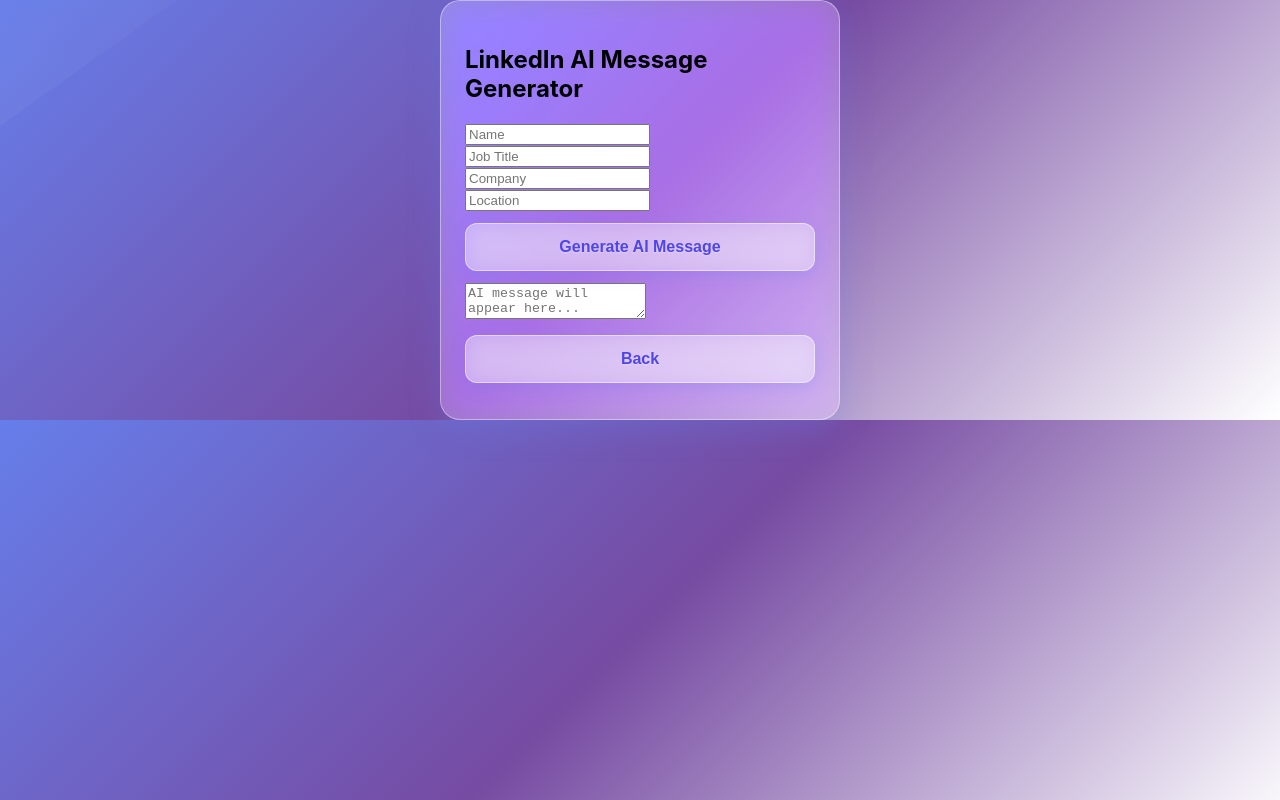
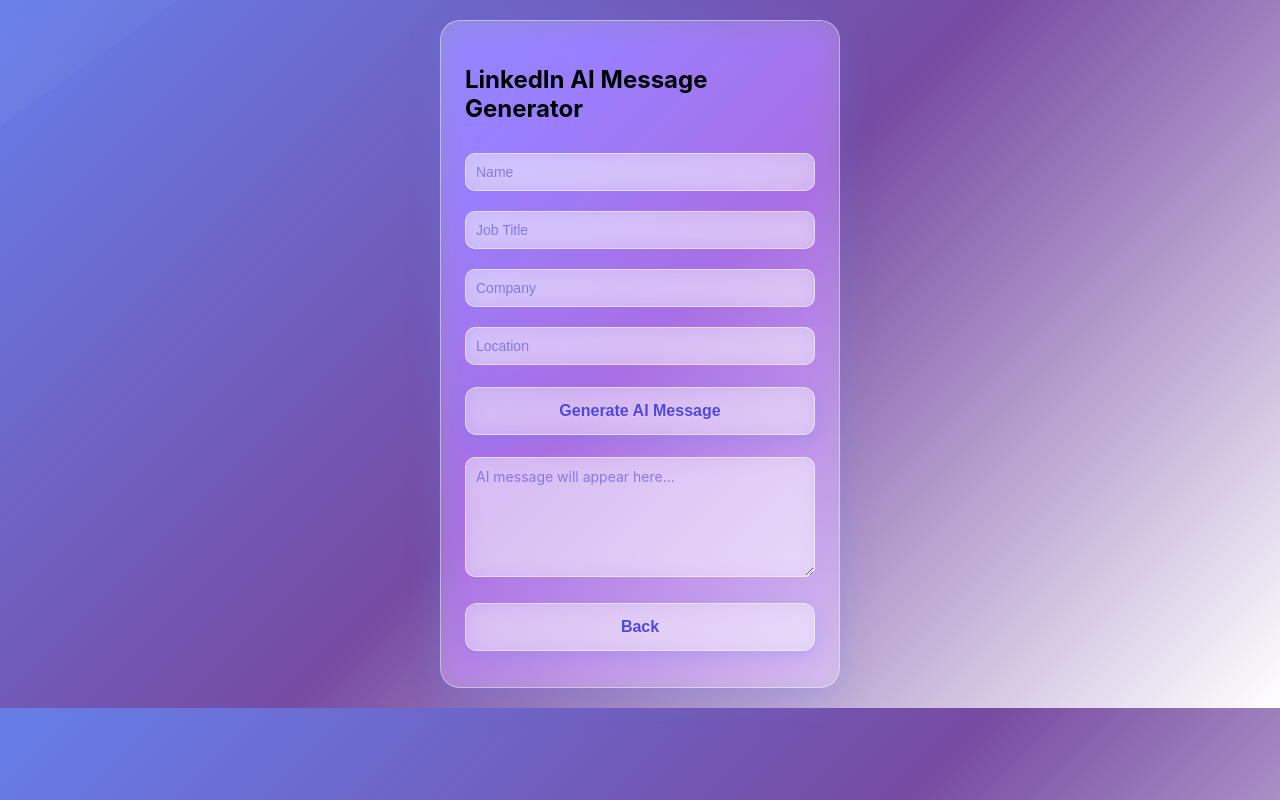
Before and after one commit to LarryWg/Decluttr, a browser extension: page Chrome_Extension/features/linkedin/linkedin.html in a window 1280 px wide. Drawn offline with Linux system fonts and the light colour scheme.

Commit message:
Improved UI

```diff
--- a/Chrome_Extension/features/linkedin/linkedin.css
+++ b/Chrome_Extension/features/linkedin/linkedin.css
@@ -1,9 +1,9 @@
-/* Glassmorphism Theme - Red & White with Transparent Background */
+/* Glassmorphism Theme - Professional LinkedIn AI Assistant */
 body {
     font-family: -apple-system, BlinkMacSystemFont, 'Segoe UI', Roboto, 'Helvetica Neue', Arial, sans-serif;
     background: linear-gradient(135deg, #667eea 0%, #764ba2 50%, #ffffff 100%);
     margin: 0;
-    padding: 0;
+    padding: 20px;
     display: flex;
     justify-content: center;
     align-items: flex-start;
@@ -42,6 +42,38 @@ body::before {
     z-index: 1;
 }
 
+input, textarea {
+    width: 100%;
+    padding: 10px;
+    margin: 10px 0;
+    font-size: 14px;
+    background: rgba(255, 255, 255, 0.4);
+    backdrop-filter: blur(10px);
+    -webkit-backdrop-filter: blur(10px);
+    border: 1px solid rgba(255, 255, 255, 0.5);
+    border-radius: 10px;
+    color: #333;
+    box-sizing: border-box;
+    transition: all 0.3s ease;
+}
+
+input:focus, textarea:focus {
+    outline: none;
+    background: rgba(255, 255, 255, 0.5);
+    border-color: #667eea;
+    box-shadow: 0 0 0 3px rgba(102, 126, 234, 0.1);
+}
+
+input::placeholder, textarea::placeholder {
+    color: rgba(79, 70, 229, 0.6);
+}
+
+textarea {
+    height: 120px;
+    resize: vertical;
+    font-family: inherit;
+}
+
 .button, .subButton, .backButton {
     width: 100%;
     padding: 14px 24px;
```
